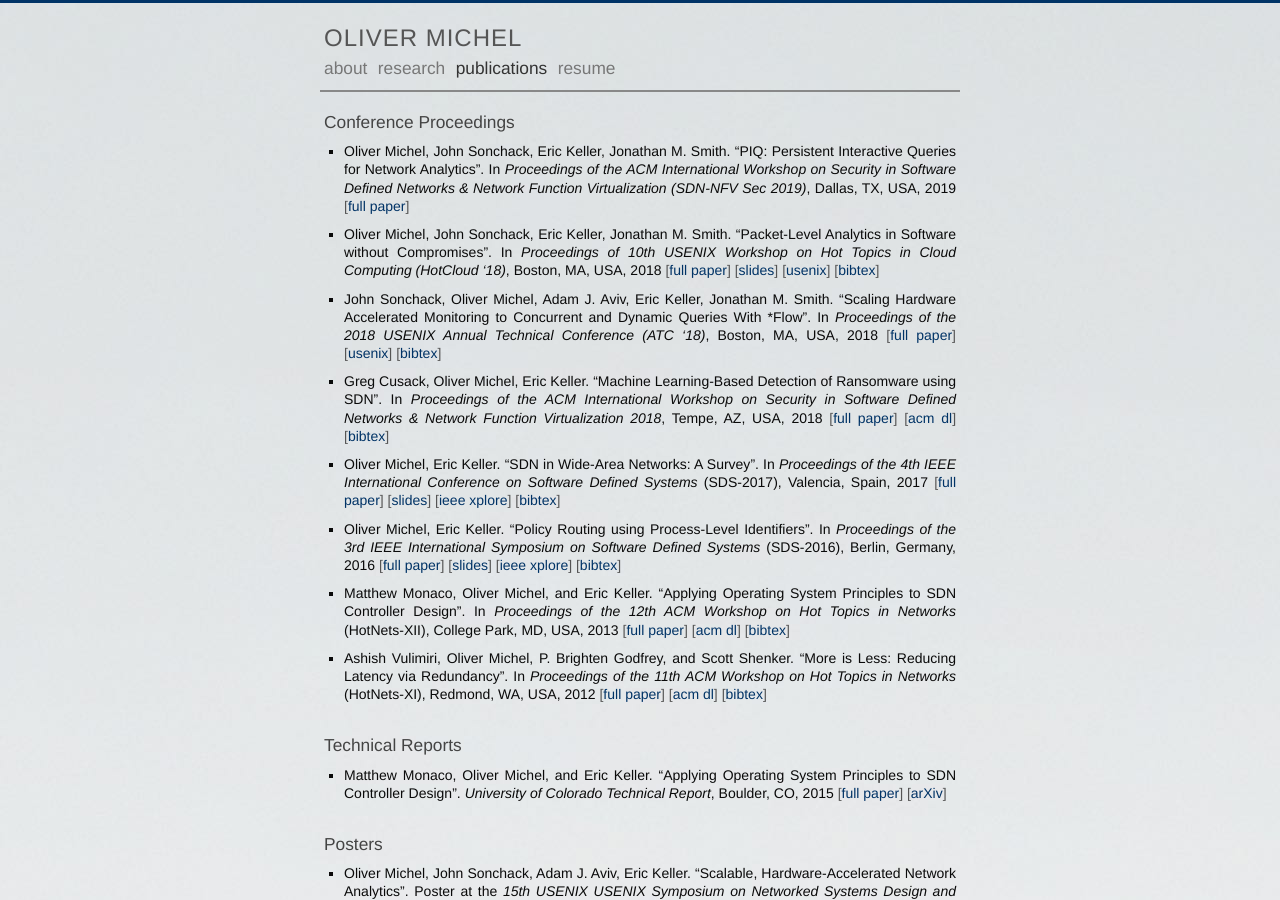
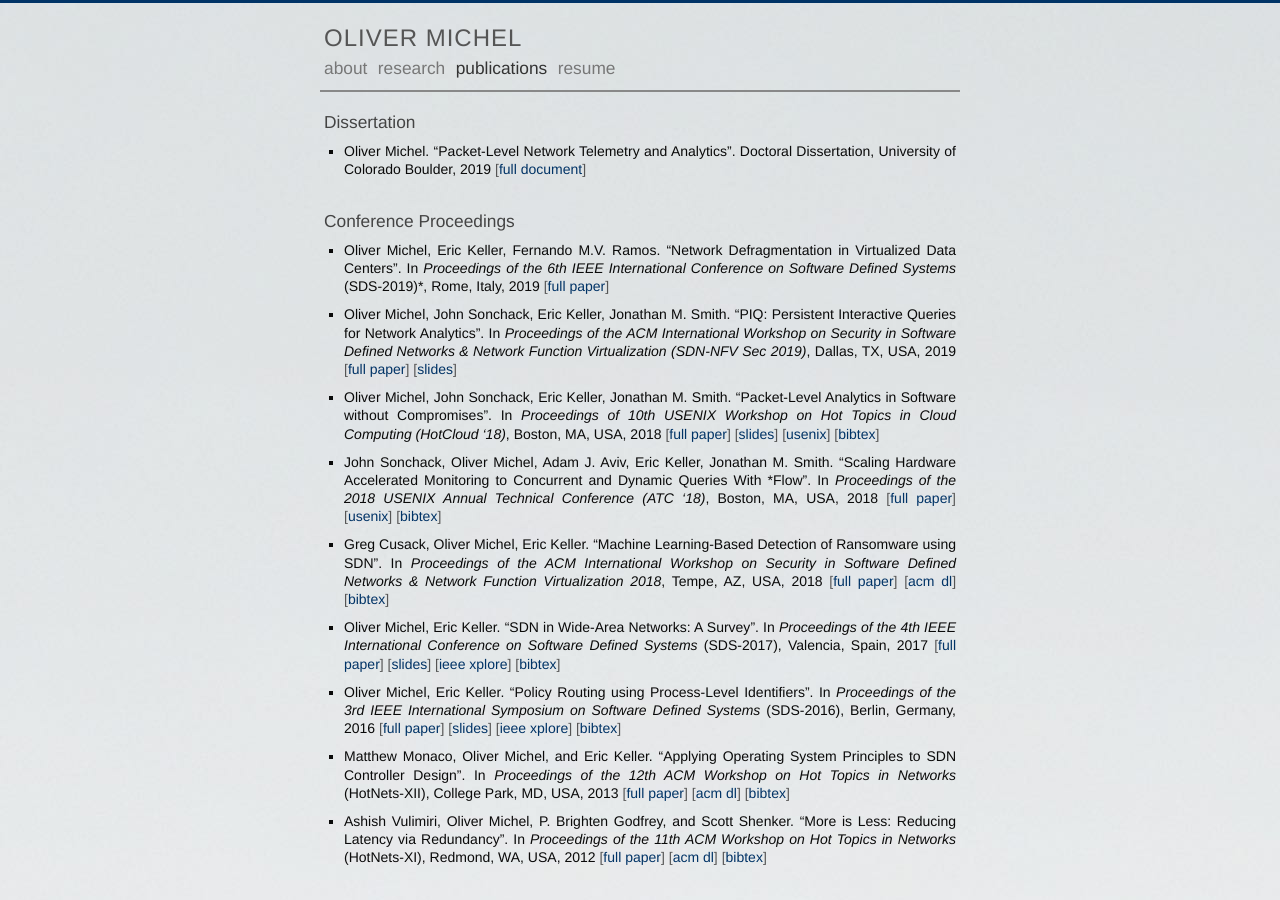
Before and after one commit to olivermichel/olivermichel.github.io, a Jekyll site: the page built from pages/publications.md, in a window 1280 px wide and 900 px high. Built offline with Jekyll 4.4.1, drawn with Linux system fonts in a browser that asks for light colours; comment, search, counter and statistics services are not loaded.

Commit message:
update homepage

```diff
--- a/pages/publications.md
+++ b/pages/publications.md
@@ -4,37 +4,69 @@ layout: page
 permalink: /publications/
 ---
 
+## Dissertation
+
+* Oliver Michel. "**Packet-Level Network Telemetry and Analytics**". Doctoral Dissertation,
+	University of Colorado Boulder, 2019
+	[full document](../doc/dissertation.pdf)
+
 ## Conference Proceedings
 
-* Oliver Michel, John Sonchack, Eric Keller, Jonathan M. Smith. "**PIQ: Persistent Interactive Queries for Network Analytics**". In *Proceedings of the ACM International Workshop on Security in Software Defined Networks & Network Function Virtualization (SDN-NFV Sec 2019)*, Dallas, TX, USA, 2019 [full paper](../doc/piq-sdnnfvsec19.pdf)
+* Oliver Michel, Eric Keller, Fernando M.V. Ramos. "**Network Defragmentation in Virtualized Data
+	Centers**". In *Proceedings of the 6th IEEE International Conference on Software Defined
+	Systems* (SDS-2019)*, Rome, Italy, 2019
+	[full paper](../doc/dcdefrag-sds19.pdf)
+* Oliver Michel, John Sonchack, Eric Keller, Jonathan M. Smith. "**PIQ: Persistent Interactive
+	Queries for Network Analytics**". In *Proceedings of the ACM International Workshop on Security
+	in Software Defined Networks & Network Function Virtualization (SDN-NFV Sec 2019)*, Dallas, TX,
+	USA, 2019
+	[full paper](../doc/piq-sdnnfvsec19.pdf)
+	[slides](../doc/piq-sdnnfvsec19-slides.pdf)
 * Oliver Michel, John Sonchack, Eric Keller, Jonathan M. Smith. "**Packet-Level Analytics in
-  Software without Compromises**". In *Proceedings of 10th USENIX Workshop on Hot Topics in Cloud
-  Computing (HotCloud '18)*, Boston, MA, USA, 2018 [full paper](../doc/jetstream-hotcloud18.pdf) [slides](../doc/jetstream-hotcloud18-slides.pdf) [usenix](https://www.usenix.org/conference/hotcloud18/presentation/michel) [bibtex](../doc/jetstream-hotcloud18.bib)
+	Software without Compromises**". In *Proceedings of 10th USENIX Workshop on Hot Topics in Cloud
+	Computing (HotCloud '18)*, Boston, MA, USA, 2018
+	[full paper](../doc/jetstream-hotcloud18.pdf)
+	[slides](../doc/jetstream-hotcloud18-slides.pdf)
+	[usenix](https://www.usenix.org/conference/hotcloud18/presentation/michel)
+	[bibtex](../doc/jetstream-hotcloud18.bib)
 * John Sonchack, Oliver Michel, Adam J. Aviv, Eric Keller, Jonathan M. Smith. "**Scaling Hardware
-  Accelerated Monitoring to Concurrent and Dynamic Queries With \*Flow**". In *Proceedings of the 2018 USENIX Annual Technical Conference (ATC '18)*, Boston, MA, USA, 2018 [full paper](../doc/starflow-atc18.pdf) [usenix](https://www.usenix.org/conference/atc18/presentation/sonchack) [bibtex](../doc/starflow-atc18.bib)
+	Accelerated Monitoring to Concurrent and Dynamic Queries With \*Flow**". In *Proceedings of the
+	2018 USENIX Annual Technical Conference (ATC '18)*, Boston, MA, USA, 2018
+	[full paper](../doc/starflow-atc18.pdf)
+	[usenix](https://www.usenix.org/conference/atc18/presentation/sonchack)
+	[bibtex](../doc/starflow-atc18.bib)
 * Greg Cusack, Oliver Michel, Eric Keller. "**Machine Learning-Based Detection of Ransomware using
-  SDN**". In *Proceedings of the ACM International Workshop on Security in Software Defined
+  	SDN**". In *Proceedings of the ACM International Workshop on Security in Software Defined
 	Networks & Network Function Virtualization 2018*, Tempe, AZ, USA,
-	2018 [full paper](../doc/ml-ransomware-sdnnfvsec18.pdf) [acm dl](https://dl.acm.org/citation.cfm?id=3180467) [bibtex](../doc/ml-ransomware-sdnnfvsec18.bib)
-* Oliver Michel, Eric Keller. "**SDN in Wide-Area Networks: A Survey**".
-	In *Proceedings of the 4th IEEE International Conference on Software Defined Systems* (SDS-2017),
-	Valencia, Spain, 2017 [full paper](../doc/sdwan-sds17.pdf)
-	[slides](../doc/sdwan-sds17-slides.pdf) [ieee xplore](http://ieeexplore.ieee.org/document/7939138/)
+	2018
+	[full paper](../doc/ml-ransomware-sdnnfvsec18.pdf)
+	[acm dl](https://dl.acm.org/citation.cfm?id=3180467)
+	[bibtex](../doc/ml-ransomware-sdnnfvsec18.bib)
+* Oliver Michel, Eric Keller. "**SDN in Wide-Area Networks: A Survey**". In *Proceedings of the 4th
+	IEEE International Conference on Software Defined Systems* (SDS-2017), Valencia, Spain, 2017
+	[full paper](../doc/sdwan-sds17.pdf)
+	[slides](../doc/sdwan-sds17-slides.pdf)
+	[ieee xplore](http://ieeexplore.ieee.org/document/7939138/)
 	[bibtex](../doc/sdwan-sds17.bib)
-* Oliver Michel, Eric Keller. "**Policy Routing using Process-Level Identifiers**".
-	In *Proceedings of the 3rd IEEE International Symposium on Software Defined Systems*
-	(SDS-2016), Berlin, Germany, 2016 [full paper](../doc/prpl-sds16.pdf)
-	[slides](../doc/prpl-sds16-slides.pdf) [ieee xplore](http://ieeexplore.ieee.org/document/7527807/)
+* Oliver Michel, Eric Keller. "**Policy Routing using Process-Level Identifiers**". In *Proceedings
+	of the 3rd IEEE International Symposium on Software Defined Systems* (SDS-2016), Berlin,
+	Germany, 2016
+	[full paper](../doc/prpl-sds16.pdf)
+	[slides](../doc/prpl-sds16-slides.pdf)
+	[ieee xplore](http://ieeexplore.ieee.org/document/7527807/)
 	[bibtex](../doc/prpl-sds16.bib)
-* Matthew Monaco, Oliver Michel, and Eric Keller. "**Applying Operating System
-	Principles to SDN Controller Design**". In *Proceedings of the 12th ACM
-	Workshop on Hot Topics in Networks* (HotNets-XII), College Park, MD, USA,
-	2013 [full paper](../doc/yanc-hotnets.pdf) [acm dl](http://dl.acm.org/citation.cfm?id=2535789)
+* Matthew Monaco, Oliver Michel, and Eric Keller. "**Applying Operating System Principles to SDN
+	Controller Design**". In *Proceedings of the 12th ACM Workshop on Hot Topics in Networks*
+	(HotNets-XII), College Park, MD, USA,
+	2013
+	[full paper](../doc/yanc-hotnets.pdf)
+	[acm dl](http://dl.acm.org/citation.cfm?id=2535789)
 	[bibtex](../doc/yanc-hotnets.bib)
-* Ashish Vulimiri, Oliver Michel, P. Brighten Godfrey, and Scott Shenker. "**More
-	is Less: Reducing Latency via Redundancy**". In *Proceedings of the 11th ACM
-	Workshop on Hot Topics in Networks* (HotNets-XI), Redmond, WA, USA, 2012
-	[full paper](../doc/hotnets12.pdf) [acm dl](http://dl.acm.org/citation.cfm?id=2390234)
+* Ashish Vulimiri, Oliver Michel, P. Brighten Godfrey, and Scott Shenker. "**More is Less: Reducing
+	Latency via Redundancy**". In *Proceedings of the 11th ACM Workshop on Hot Topics in Networks*
+	(HotNets-XI), Redmond, WA, USA, 2012
+	[full paper](../doc/hotnets12.pdf)
+	[acm dl](http://dl.acm.org/citation.cfm?id=2390234)
 	[bibtex](../doc/hotnets12.bib)
 
 ## Technical Reports
```
Also changed, not shown: _includes/addr-portrait.html (+4 -6 lines), index.md (+1 -1 lines), pages/resume.md (+7 -5 lines), 3 other files.
